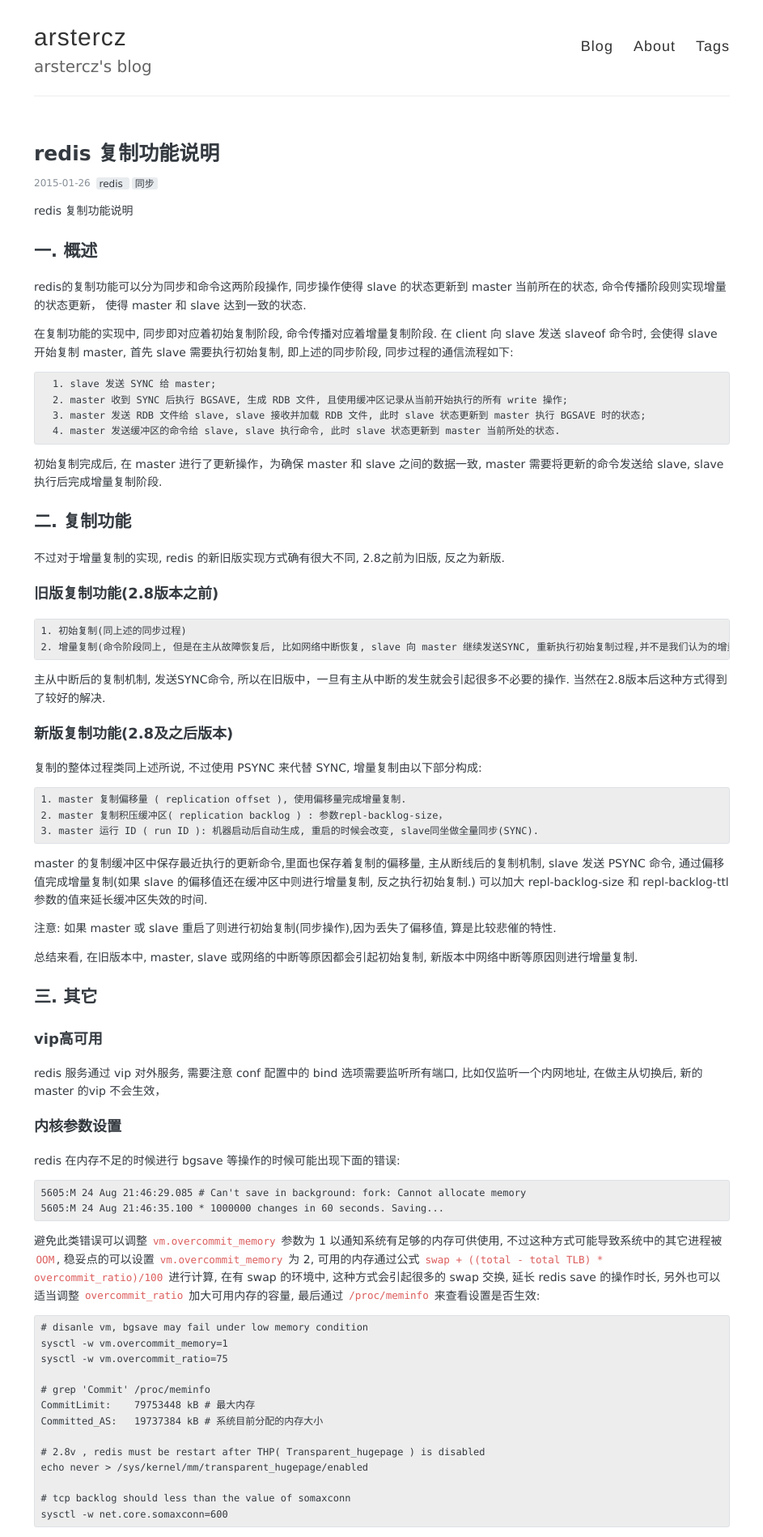
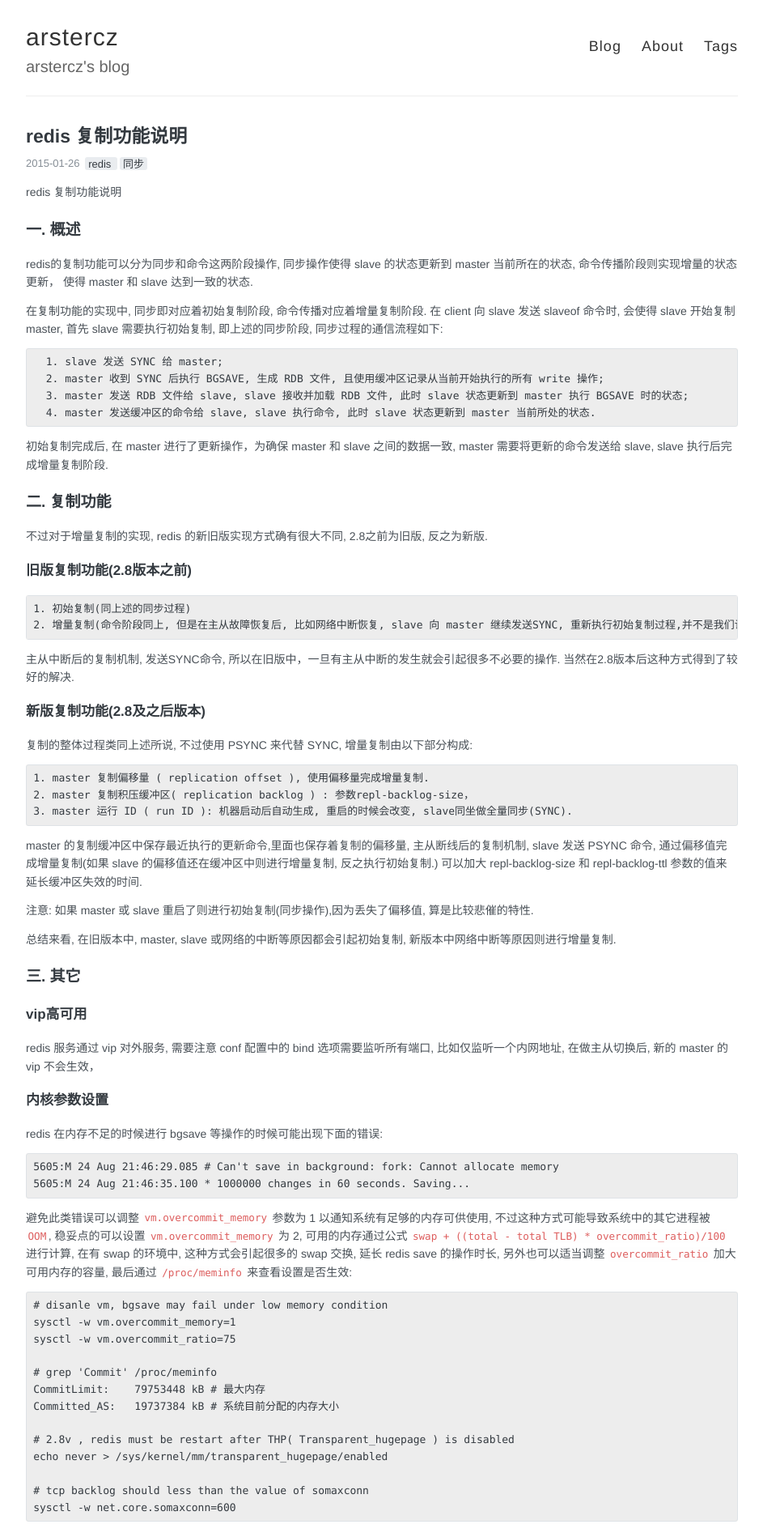
Before and after one commit to arstercz/arstercz.github.io, a Jekyll site: the page built from _posts/2015-01-26-redis-%e5%a4%8d%e5%88%b6%e5%8a%9f%e8%83%bd%e8%af%b4%e6%98%8e.md, in a window 1280 px wide. Shown: the top 1898 px of the page at 81% size, without its empty margins (168-1111 px from the left). Built offline with Jekyll 4.4.1, drawn with Linux system fonts in a browser that asks for light colours; comment, search, counter and statistics services are not loaded.

Commit message:
adjust color schema

```diff
--- a/_sass/_variables.scss
+++ b/_sass/_variables.scss
@@ -20,19 +20,19 @@
 $georgia: Georgia, serif;
 
 // Fonts
-$base-font: 'Spoqa Han Sans', 'Source Sans Pro', 'Apple SD Gothic Neo', 'Nanum Barun Gothic', 'Nanum Gothic', 'Verdana', 'Arial', 'Dotum', sans-serif;
+$base-font: 'PT Sans', 'Helvetica', 'Spoqa Han Sans', 'Source Sans Pro', 'Apple SD Gothic Neo', 'Nanum Barun Gothic', 'Nanum Gothic', 'Verdana', 'Arial', 'Dotum', sans-serif;
 $code-font: 'Menlo', 'Courier New', 'Monaco', 'Spoqa Han Sans', monospace;
 
 // Font sizes
 $base-font-size: 14px;
-$small-font-size: 12px;
+$small-font-size: 13px;
 
 // Colors
 $base-color: $oc-gray-8;
 $base-lighten-color: $oc-gray-6;
 
-$text-color: $base-color;
-$link-color: $oc-blue-8;
+$text-color: $oc-gray-7;
+$link-color: $oc-blue-6;
 $divider-color: $oc-gray-1;
 
 $table-border-color: $oc-gray-2;
@@ -45,10 +45,10 @@
 $footnote-link-background-over-color: $oc-gray-1;
 
 $selection-color: $oc-black;
-$selection-background-color: $oc-gray-3;
+$selection-background-color: $oc-gray-4;
 
-$pagination-color: $oc-gray-6;
-$pagination-over-color: $oc-gray-7;
+$pagination-color: $oc-blue-5;
+$pagination-over-color: $oc-blue-8;
 
 $tag-index-label-color: $base-color;
 $tag-index-label-background-color: $oc-gray-2;
--- a/index.html
+++ b/index.html
@@ -11,12 +11,12 @@
 <ul class="archive">
   {% for post in site.posts %}
     {% unless post.next %}
-      <h2>{{ post.date | date: '%Y' }}</h2>
+      <h3>{{ post.date | date: '%Y' }}</h3>
     {% else %}
       {% capture year %}{{ post.date | date: '%Y' }}{% endcapture %}
       {% capture nyear %}{{ post.next.date | date: '%Y' }}{% endcapture %}
       {% if year != nyear %}
-        <h2>{{ post.date | date: '%Y' }}</h2>
+        <h3>{{ post.date | date: '%Y' }}</h3>
       {% endif %}
     {% endunless %}
 
@@ -27,8 +27,8 @@
       <a href="{{ site.baseurl }}{{ post.url }}">
       {% endif %}
         {{ post.title }}
+      <time>{{ post.date | date: "%m/%d/%Y" }}</time>
       </a>
-      <time>{{ post.date | date: "%Y-%m-%d" }}</time>
     </li>
   {% endfor %}
 </ul>
--- a/style.scss
+++ b/style.scss
@@ -26,7 +26,7 @@
 
 .container {
   margin: 0 auto;
-  max-width: 880px;
+  max-width: 900px;
   padding: 0 10px;
   width: 100%;
 }
@@ -46,22 +46,22 @@
 }
 
 h1 {
-  font-size: 25px;
+  font-size: 23px;
   a {
     color: inherit;
   }
 }
 
 h2 {
-  font-size: 21px;
+  font-size: 19px;
 }
 
 h3 {
-  font-size: 18px;
+  font-size: 17px;
 }
 
 h4 {
-  font-size: 18px;
+  font-size: 15px;
   color: $base-lighten-color;
 }
 
@@ -178,6 +178,7 @@
   white-space: nowrap;
   font-weight: bold;
   margin-bottom: $li-bottom-space;
+  list-style: none;
 
   @include mobile {
     width: 120px;
@@ -312,7 +313,7 @@
 //
 
 .wrapper-masthead {
-  margin-bottom: 50px;
+  margin-bottom: 30px;
 }
 
 .masthead {
@@ -356,7 +357,7 @@
   color: $darkGray;
   cursor: pointer;
   font-family: $helveticaNeue;
-  font-weight: 300;
+  font-weight: 350;
   font-size: 30px;
   letter-spacing: 1px;
 }
@@ -491,10 +492,12 @@
 .archive {
   a {
     color: $base-color;
+    font-size: $base-font-size;
   }
+  a:hover{color: $oc-blue-5}
   time {
     color: $base-lighten-color;
-    font-size: $small-font-size;
+    font-size: $base-font-size;
     font-weight: 300;
     margin-left: 3px;
   }
```
